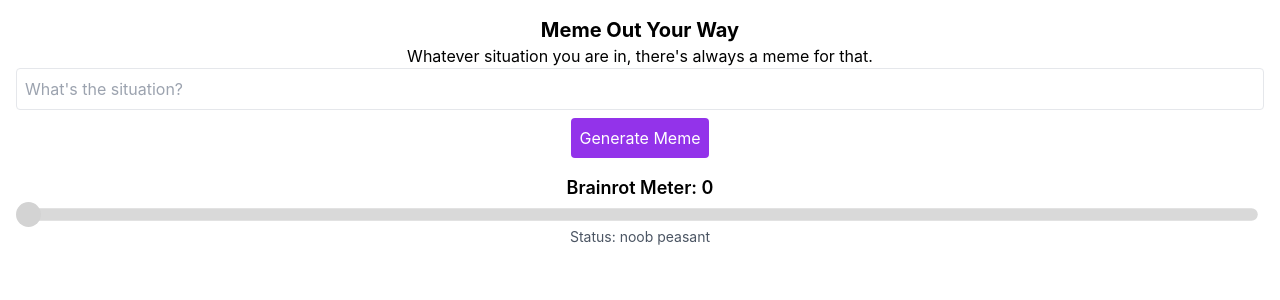
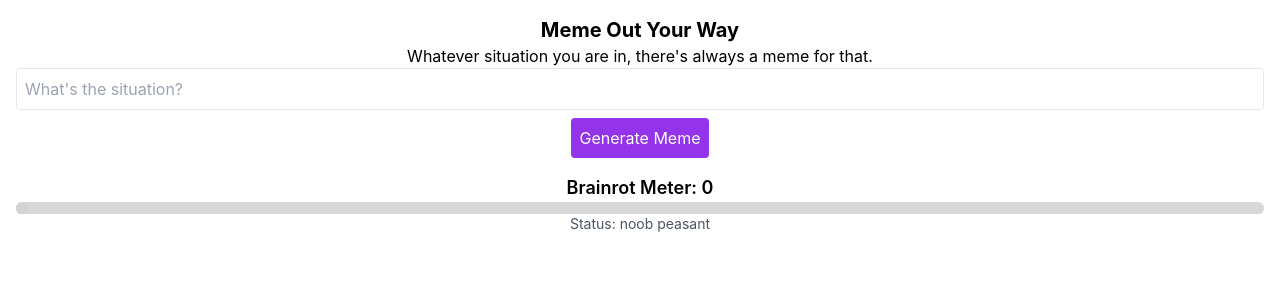
Before and after one commit to AimanFariz/stonks-frontend, a React (Create React App) app: page / in a window 1280 px wide. Shown: the top 300 px of the page. Built offline with nearby package versions, Linux system fonts and the light colour scheme.

Commit message:
calling issue

```diff
--- a/src/components/AutoMemeGenerator.js
+++ b/src/components/AutoMemeGenerator.js
@@ -28,11 +28,12 @@ const AutoMemeGenerator = () => {
     if (allFiles.length > 0) {
       // Randomly select a meme from the collected files
       const randomImage = allFiles[Math.floor(Math.random() * allFiles.length)];
-
       // Use the file ID to construct the direct URL
       // const imageUrl = `http://localhost:4000/proxy-image?id=${randomImage.id}`;
-      const imageUrl = `/api/proxy-image?id=${randomImage.id}`;
+    //   const imageUrl = `https://stonks-backend-sandy.vercel.app/api/proxy-image?id=${randomImage.id}`;
+      const imageUrl = `https://stonks-backend-sandy.vercel.app/api/proxy-image?id=${randomImage.id}&t=${new Date().getTime()}`;
 
+      console.log(imageUrl)
       const caption = `When "${keywords.join(', ')}" happens...`;
 
       // Set meme from Google Drive
@@ -133,14 +134,14 @@ const AutoMemeGenerator = () => {
       </button>
       {generatedMeme && (
         <div className="mt-4 flex justify-center flex-col border border-red-600">
-          <img src={generatedMeme.url} alt="Generated Meme" className="m-auto" height={200} width={500}/>
+          <img src={generatedMeme.url} alt="Generated Meme" className="m-auto" height={200} width={500} onError={() => console.log("Failed to load image")}/>
           <p className="text-center mt-2 font-bold">{generatedMeme.text}</p>
           <p className="text-center text-sm">Source: {generatedMeme.source === "drive" ? "Yo mama" : "some random public APIs"}</p>
         </div>
       )}
       <div className="text-center mt-4">
         <p className="text-lg font-semibold">Brainrot Meter: {memeCount}</p>
-        <Line percent={memeCount} strokeWidth={2} strokeColor="#D3D3D3" />
+        <Line percent={memeCount} strokeWidth={1} strokeColor="#D3D3D3" />
         <p className="text-sm text-gray-600">
           Status: {getBrainrotLabel(memeCount)}
         </p>
```
